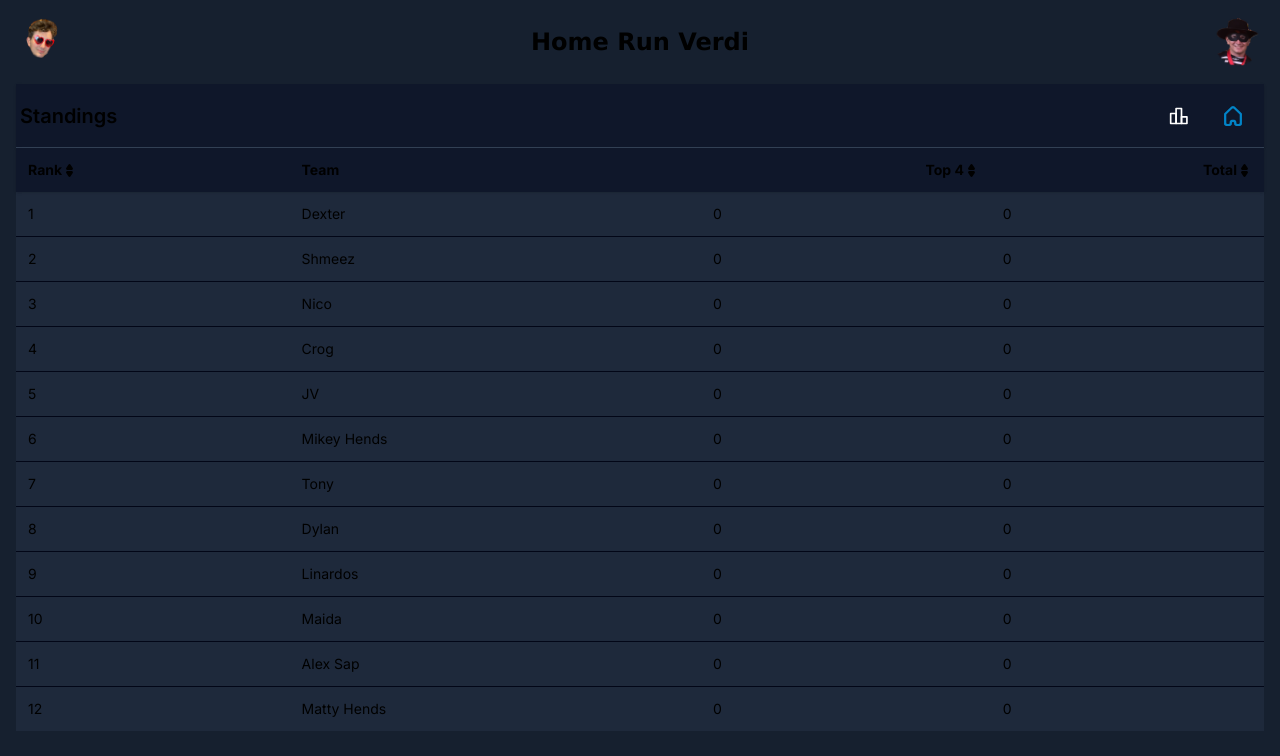
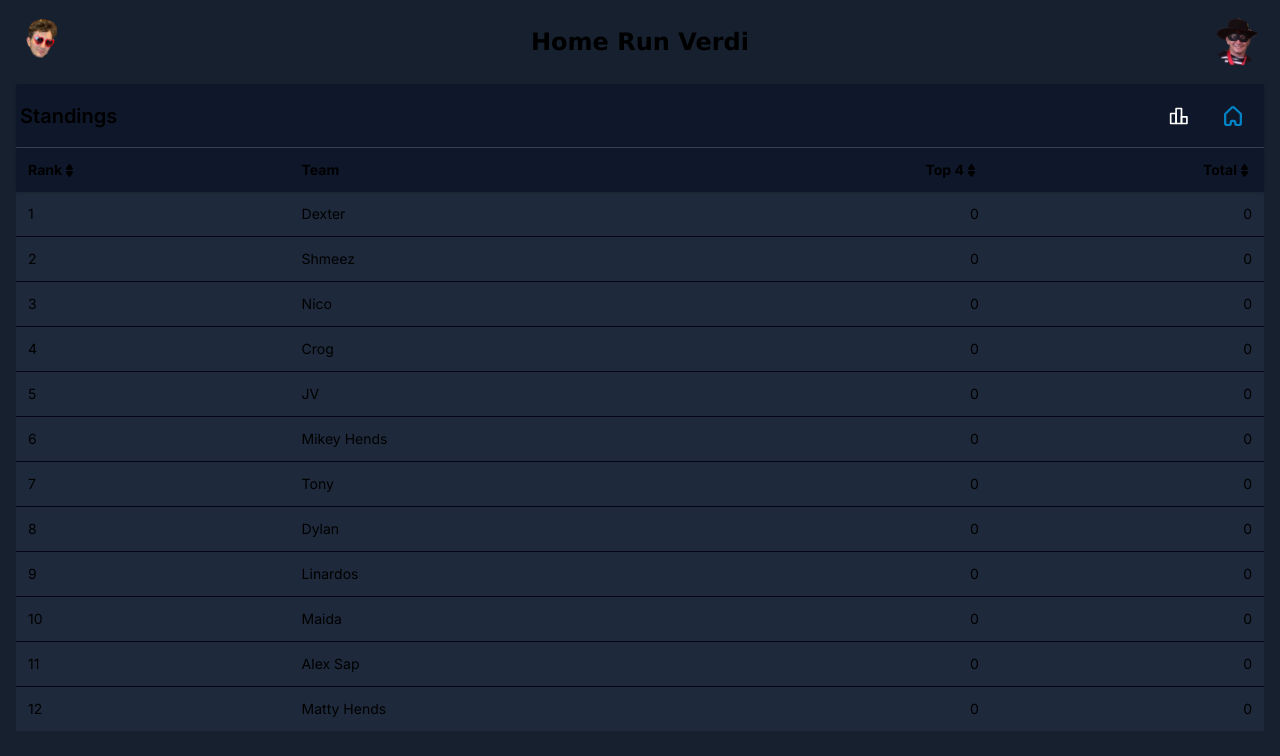
Before and after one commit to meehan39/mlb-stats-2.0, a Next.js app: page / in a window 1280 px wide. Shown: the top 756 px of the page. Built offline with nearby package versions, Linux system fonts and the light colour scheme; no server answers.

Commit message:
fix table cell alignment

```diff
--- a/package.json
+++ b/package.json
@@ -1,6 +1,6 @@
 {
     "name": "mlb-stats-2.0",
-    "version": "0.7.0",
+    "version": "0.7.1",
     "private": true,
     "engines": {
         "node": "18.18.0",
--- a/src/components/table/index.tsx
+++ b/src/components/table/index.tsx
@@ -42,7 +42,7 @@ export default function Table({ headers, rows, hideHeader }: Table.Props) {
                 {cells.map((cell, index) => (
                     <td
                         key={index}
-                        className={`p-3 text-${headers[index].align ?? 'left'}`}>
+                        className={`p-3 ${headers[index].align === 'right' ? 'text-right' : 'text-left'}`}>
                         {cell}
                     </td>
                 ))}
```
